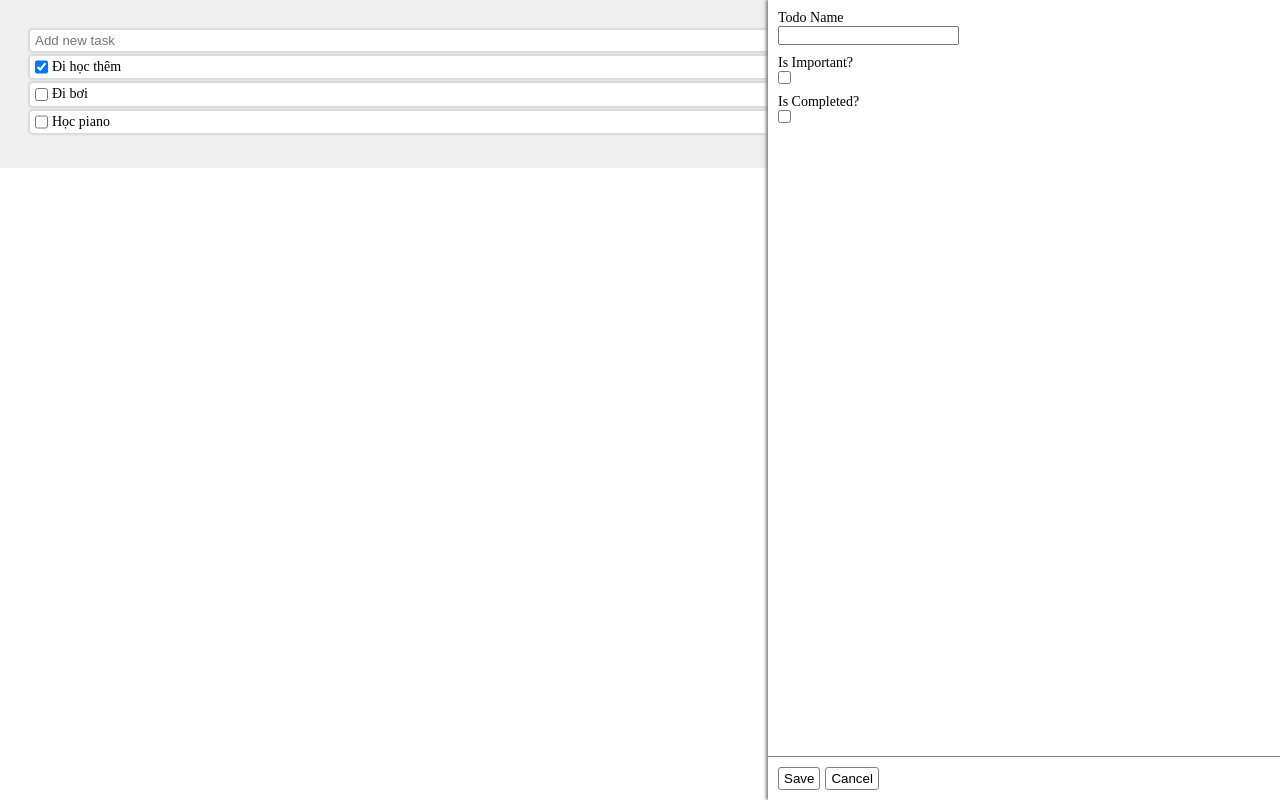
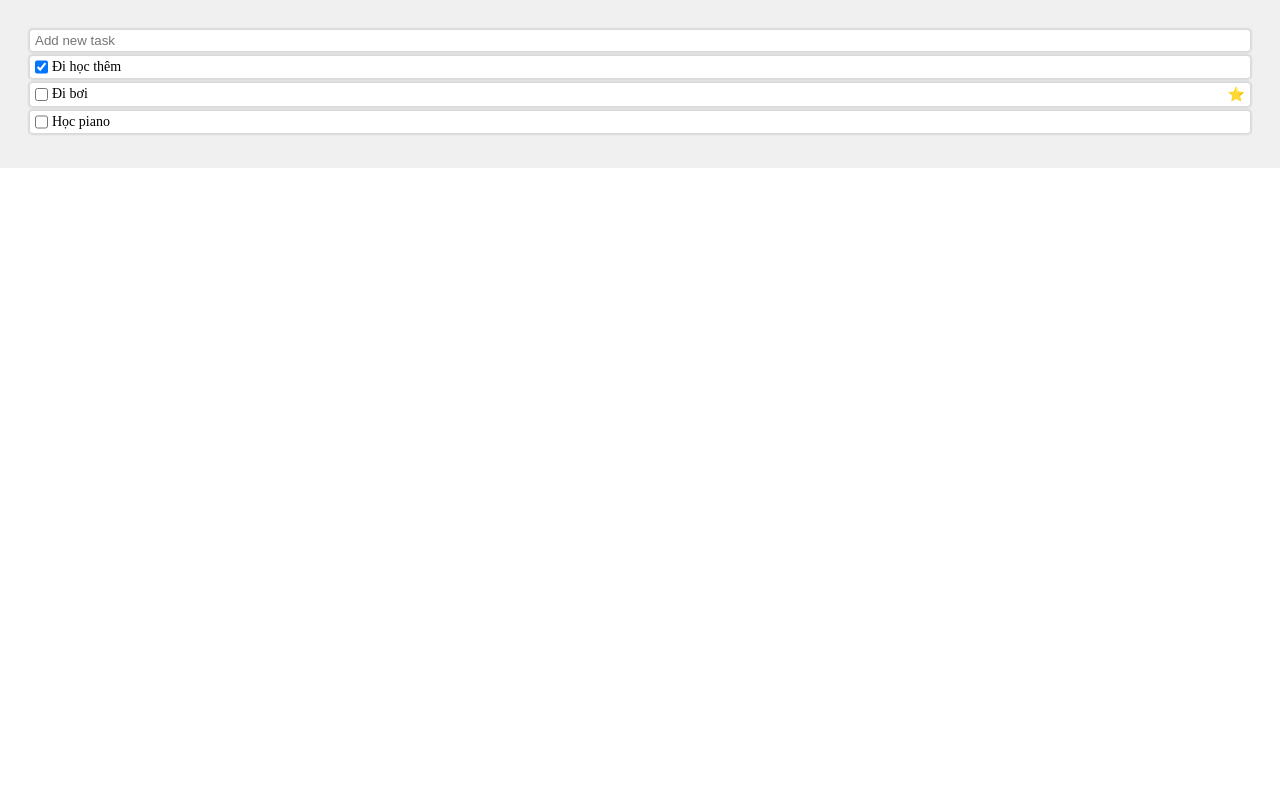
Before and after one commit to antking19/todoapp-holetex-02-04-2025, a React (Vite) app: page / in a window 1280 px wide. Built offline with nearby package versions, Linux system fonts and the light colour scheme.

Commit message:
xu ly an/hien sidebar

```diff
--- a/src/App.jsx
+++ b/src/App.jsx
@@ -9,6 +9,7 @@ const App = () => {
         { id: 2, name: "Đi bơi", isImportant: true, isCompleted: false },
         { id: 3, name: "Học piano", isImportant: false, isCompleted: false },
     ]);
+    const [showSidebar, setShowSidebar] = useState(false);
 
     const inputRef = useRef();
 
@@ -22,6 +23,10 @@ const App = () => {
         setTodoList(newTodoList);
     };
 
+    const handleTodoItemClick = () => {
+        setShowSidebar(!showSidebar);
+    };
+
     const todos = todoList.map((todo) => {
         return (
             <TodoItem
@@ -31,6 +36,7 @@ const App = () => {
                 isImportant={todo.isImportant}
                 isCompleted={todo.isCompleted}
                 handleCompletedCheckboxChange={handleCompletedCheckboxChange}
+                handleTodoItemClick={handleTodoItemClick}
             />
         );
     });
@@ -58,7 +64,7 @@ const App = () => {
                 }}
             />
             <div>{todos}</div>
-            <Sidebar />
+            {showSidebar && <Sidebar />}
         </div>
     );
 };
--- a/src/components/TodoItem.jsx
+++ b/src/components/TodoItem.jsx
@@ -2,7 +2,7 @@ import React from "react";
 
 const TodoItem = (props) => {
     return (
-        <div className="todo-item">
+        <div className="todo-item" onClick={props.handleTodoItemClick}>
             <div style={{ display: "flex", gap: 4 }}>
                 <input
                     type="checkbox"
```
